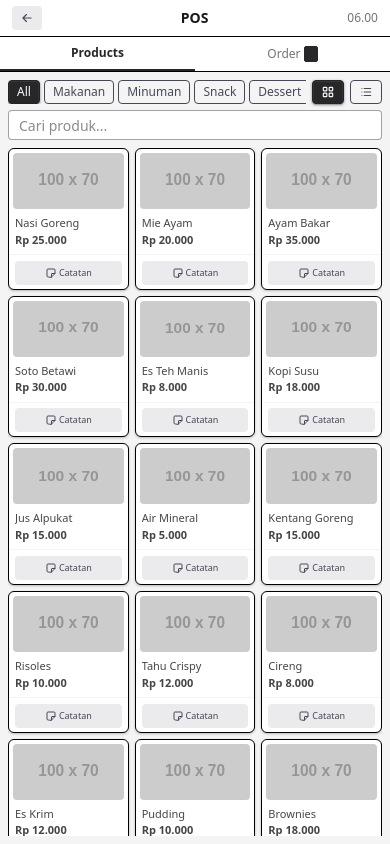
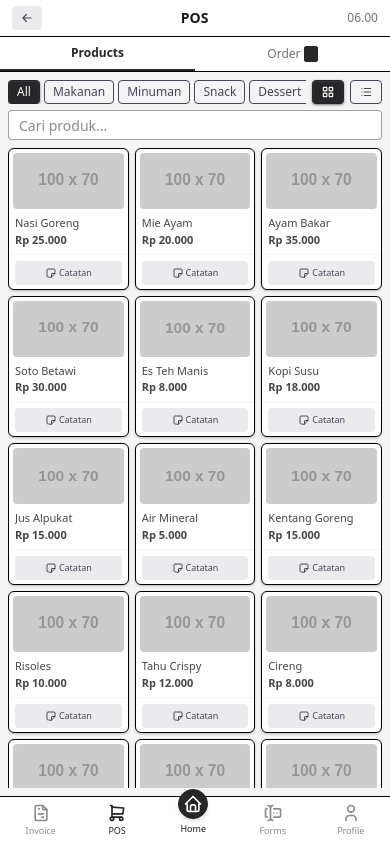
Before and after one commit to itoktoni/admin, a website: page pos.html in a window 390 px wide. Drawn offline with nearby package versions, Linux system fonts and the light colour scheme; placeholder pictures from the web are drawn by us.

Commit message:
update mobile version

```diff
--- a/pos.html
+++ b/pos.html
@@ -25,7 +25,7 @@
 
 <div class="flex-1 flex flex-col lg:flex-row overflow-hidden">
   <!-- Products -->
-  <div id="panelProd" class="flex-1 flex flex-col p-2 min-h-0">
+  <div id="panelProd" class="flex-1 flex flex-col p-2 pb-14 lg:pb-2 min-h-0">
     <!-- Categories row + view toggle fixed right -->
     <div class="flex items-center gap-1.5 mb-1.5 shrink-0">
       <div class="flex-1 flex gap-1 overflow-x-scroll" style="-webkit-overflow-scrolling:touch">
@@ -221,5 +221,15 @@ document.querySelectorAll(".pay").forEach(b=>b.addEventListener("click",()=>{doc
 setInterval(()=>{document.getElementById("clk").textContent=new Date().toLocaleTimeString("id-ID",{hour:"2-digit",minute:"2-digit"})},1000);
 render();
 </script>
+<!-- Footer Nav (mobile only) -->
+<footer class="lg:hidden fixed bottom-0 left-0 right-0 bg-base-100 border-t border-base-300 z-40">
+  <div class="flex justify-around items-center py-1.5">
+    <a href="invoice.html" class="flex flex-col items-center gap-0.5 text-base-content/50"><span class="icon-[tabler--file-invoice] size-5"></span><span class="text-[9px]">Invoice</span></a>
+    <a href="pos.html" class="flex flex-col items-center gap-0.5 text-primary"><span class="icon-[tabler--shopping-cart] size-5"></span><span class="text-[9px] font-medium">POS</span></a>
+    <a href="index.html" class="flex flex-col items-center gap-0.5 -mt-4"><span class="btn btn-circle btn-sm btn-primary shadow-md"><span class="icon-[tabler--home] size-5"></span></span><span class="text-[9px] mt-0.5">Home</span></a>
+    <a href="form.html" class="flex flex-col items-center gap-0.5 text-base-content/50"><span class="icon-[tabler--forms] size-5"></span><span class="text-[9px]">Forms</span></a>
+    <a href="#" class="flex flex-col items-center gap-0.5 text-base-content/50"><span class="icon-[tabler--user] size-5"></span><span class="text-[9px]">Profile</span></a>
+  </div>
+</footer>
 </body>
 </html>
```
Also changed, not shown: form.html (+3 -2 lines), invoice.html (+3 -2 lines), dist/output.css.
